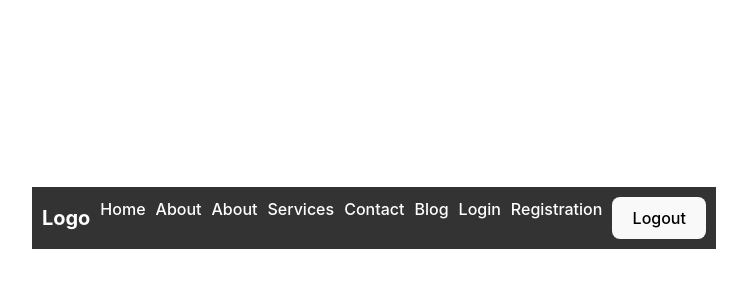
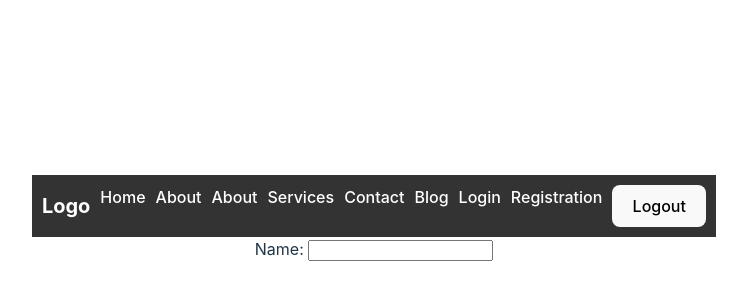
Before and after one commit to sobujhasan1000/end-game-army, a React (Vite) app: page / in a window 1280 px wide. Shown: the part 182-482 px from the top of the page, without its empty margins (266-1013 px from the left). Built offline with nearby package versions, Linux system fonts and the light colour scheme.

Commit message:
form added

```diff
--- a/src/App.jsx
+++ b/src/App.jsx
@@ -33,6 +33,12 @@ function App() {
           <button className="btn">Logout</button>
         </div>
       </nav>
+      <div>
+        <form>
+          <label>Name: </label>
+          <input type="text" />
+        </form>
+      </div>
     </>
   );
 }
```
